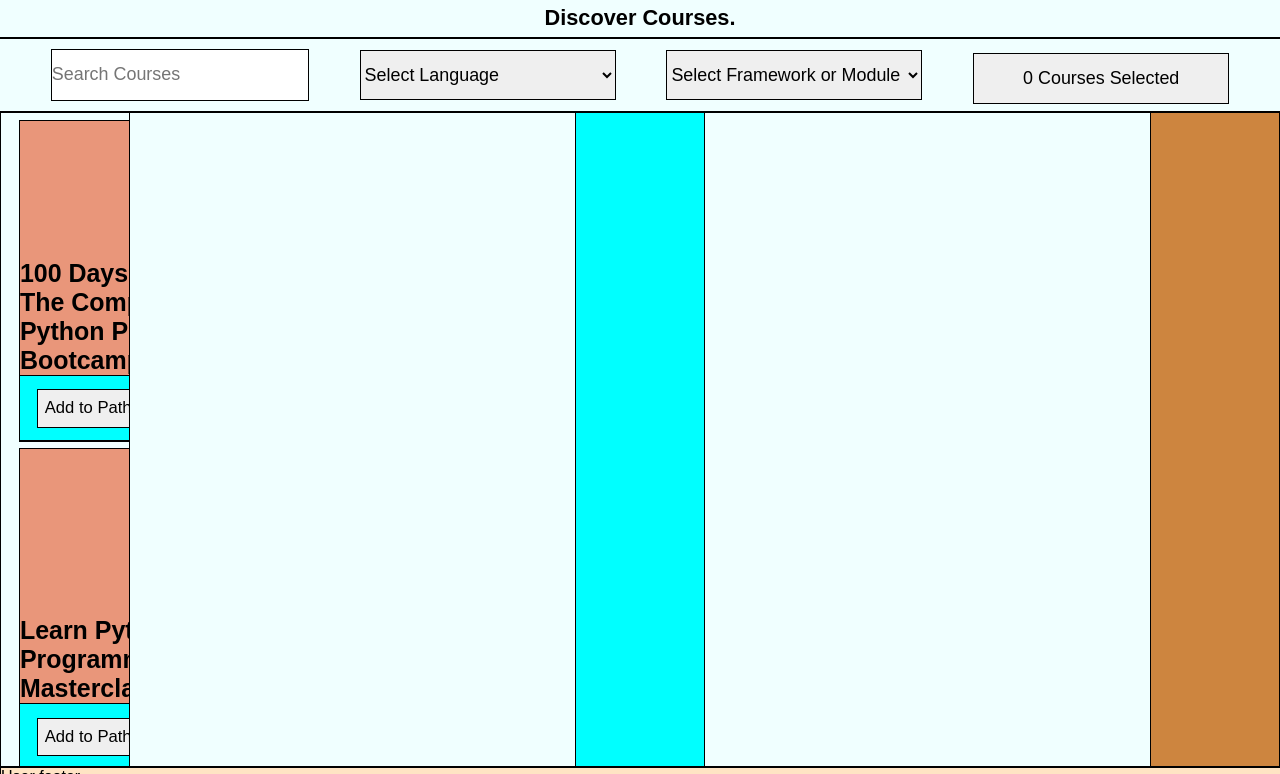
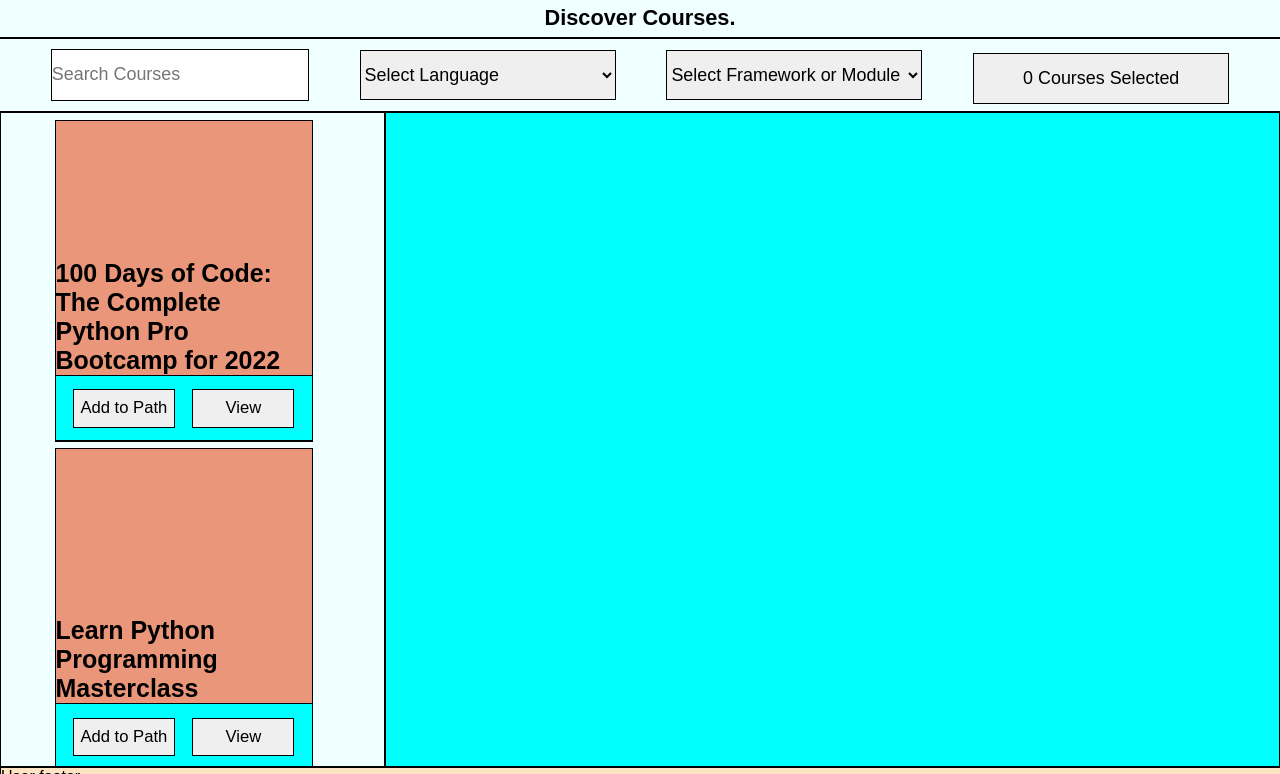
Before and after one commit to MokuaEnock/NxT-learn, a React (Create React App) app: page / in a window 1280 px wide. Shown: the part 2206-2980 px from the top of the page. Built offline with nearby package versions, Linux system fonts and the light colour scheme; data requests are answered from the project's data file.

Commit message:
consitional rendering for cart details and list

```diff
--- a/src/components/user/userHome.js
+++ b/src/components/user/userHome.js
@@ -47,20 +47,17 @@ function UserHome() {
     let list = document.querySelector("#course_list");
     let detail = document.querySelector("#course_detail");
     if (detail.style.display === "none") {
+      cart.style.display = "none";
       detail.style.display = "flex";
     } else {
       detail.style.display = "none";
+      cart.style.display = "flex";
     }
     if (list.style.display === "none") {
       list.style.display = "block";
     } else {
       list.style.display = "none";
-    } /*
-    if (cart.style.display === "none") {
-      cart.style.display = "block";
-    } else {
-      cart.style.display = "none";
-    } */
+    }
   }
 
   return (
@@ -90,13 +87,9 @@ function UserHome() {
         </form>
 
         <div id="user_home_container">
-          <ul id="course_list" style={{  width: "10%" }}>
-            {itemList}
-          </ul>
-          <ul id="course_detail" style={{ width: "10%" }}>
-            {itemDescriptor}
-          </ul>
-          <ul id="items_cart" style={{ width: "10%" }}></ul>
+          <ul id="course_list">{itemList}</ul>
+          <ul id="course_detail">{itemDescriptor}</ul>
+          <ul id="items_cart" style={{ display: "none" }}></ul>
         </div>
       </section>
       <UserFooter />
--- a/src/index.css
+++ b/src/index.css
@@ -285,7 +285,7 @@ select:focus {
 }
 
 #course_detail {
-  width: 30%;
+  width: 70%;
   height: 100%;
   border: thin solid;
   background-color: aqua;
@@ -293,7 +293,7 @@ select:focus {
 }
 
 #items_cart {
-  width: 30%;
+  width: 100%;
   height: 100%;
   border: thin solid;
   background-color: peru;
```
